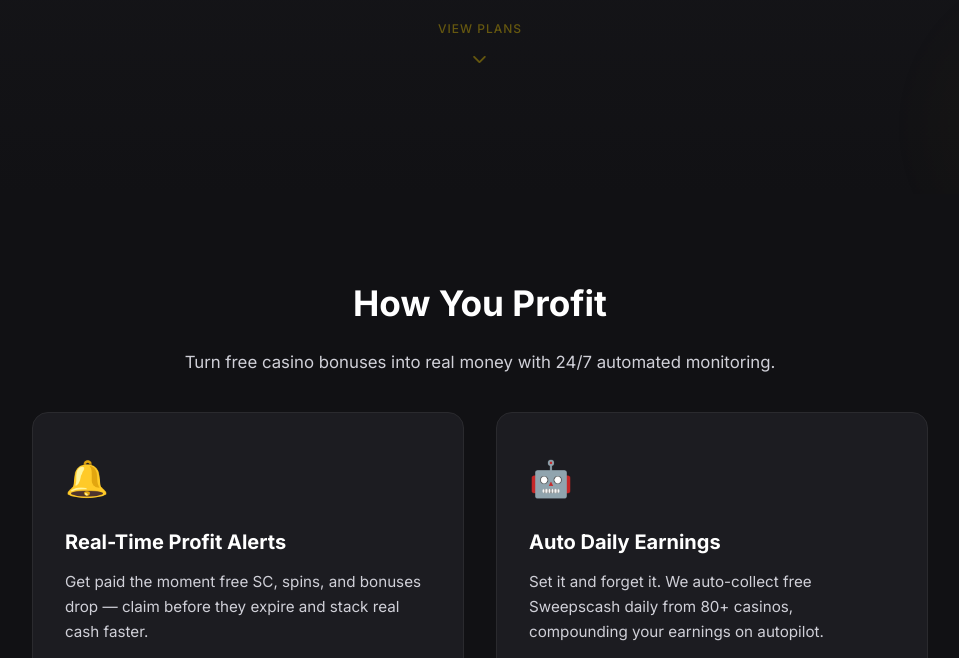
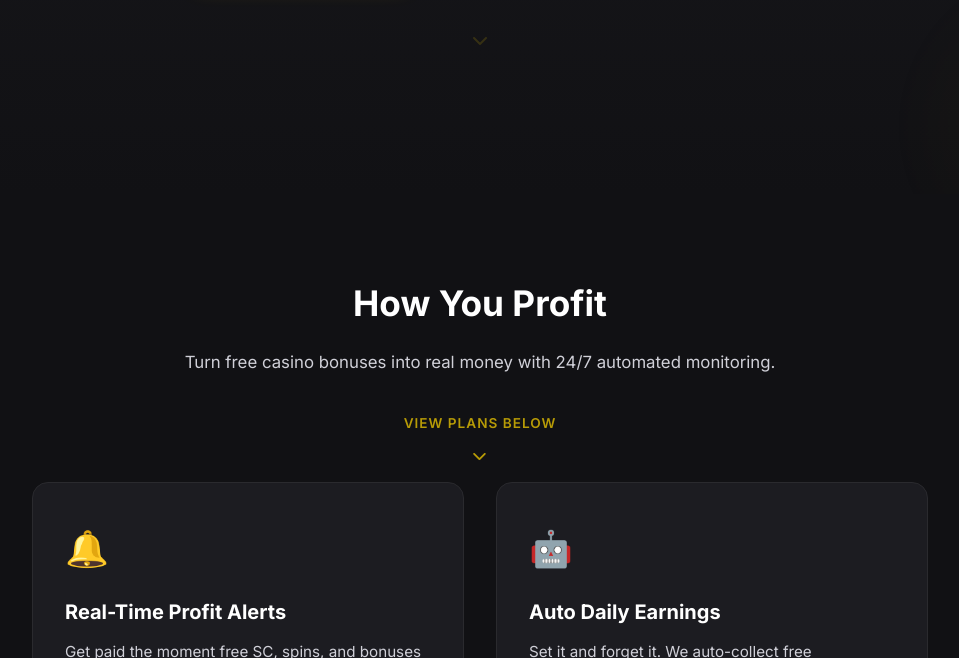
Before and after one commit to glowrius/casino-bonus-monitor, a plain HTML site: page docs/index.html in a window 1280 px wide. Shown: the part 606-1264 px from the top of the page, without its empty margins (160-1119 px from the left). Drawn offline with Linux system fonts and the light colour scheme.

Commit message:
Move View Plans indicator below How You Profit heading, replace hero with lone arrow

```diff
--- a/docs/index.html
+++ b/docs/index.html
@@ -92,29 +92,37 @@
       justify-content: center;
       flex-wrap: wrap;
     }
-    .scroll-indicator {
+    .hero-arrow {
       display: flex;
-      flex-direction: column;
-      align-items: center;
-      gap: 6px;
-      color: rgba(255,215,0,0.35);
-      font-size: 0.75rem;
-      font-weight: 500;
-      letter-spacing: 1px;
-      text-transform: uppercase;
-      animation: fadeInUp 1s ease 1.8s both;
-    }
-    .scroll-indicator i {
-      font-size: 0.9rem;
-      animation: bounceDown 2s ease-in-out infinite;
+      justify-content: center;
+      color: rgba(255,215,0,0.3);
+      font-size: 1rem;
+      animation: fadeInUp 1s ease 2s both, bounceDown 2s ease-in-out 3s infinite;
     }
     @keyframes bounceDown {
       0%, 100% { transform: translateY(0); opacity: 0.5; }
-      50% { transform: translateY(6px); opacity: 1; }
+      50% { transform: translateY(5px); opacity: 1; }
     }
     @keyframes fadeInUp {
       from { opacity: 0; transform: translateY(8px); }
       to { opacity: 1; transform: translateY(0); }
+    }
+    .section-scroll-hint {
+      display: flex;
+      flex-direction: column;
+      align-items: center;
+      gap: 8px;
+      margin: 36px 0 24px;
+      color: #FFD700;
+      font-size: 0.85rem;
+      font-weight: 600;
+      letter-spacing: 1px;
+      text-transform: uppercase;
+      opacity: 0.7;
+    }
+    .section-scroll-hint i {
+      font-size: 0.9rem;
+      animation: bounceDown 2s ease-in-out infinite;
     }
     .hero-brand-text { text-align: left; }
     .hero-tagline {
@@ -631,8 +639,7 @@
       <a href="#pricing" class="btn btn-primary btn-lg" onclick="event.preventDefault();document.getElementById('pricing').scrollIntoView({behavior:'smooth',block:'start'})"><i class="fas fa-crown"></i> Get Access</a>
       <a href="https://discord.gg/PXxb9fDWrp" class="btn btn-secondary btn-lg"><i class="fab fa-discord"></i> Join our Free Community</a>
     </div>
-    <div class="scroll-indicator">
-      <span>View Plans</span>
+    <div class="hero-arrow">
       <i class="fas fa-chevron-down"></i>
     </div>
   </div>
@@ -643,6 +650,10 @@
   <div class="container">
     <h2>How You Profit</h2>
     <p>Turn free casino bonuses into real money with 24/7 automated monitoring.</p>
+    <div class="section-scroll-hint">
+      <span>View Plans Below</span>
+      <i class="fas fa-chevron-down"></i>
+    </div>
     <div class="benefits-grid">
       <div class="benefit-card fade-in">
         <div class="icon">🔔</div>
```
